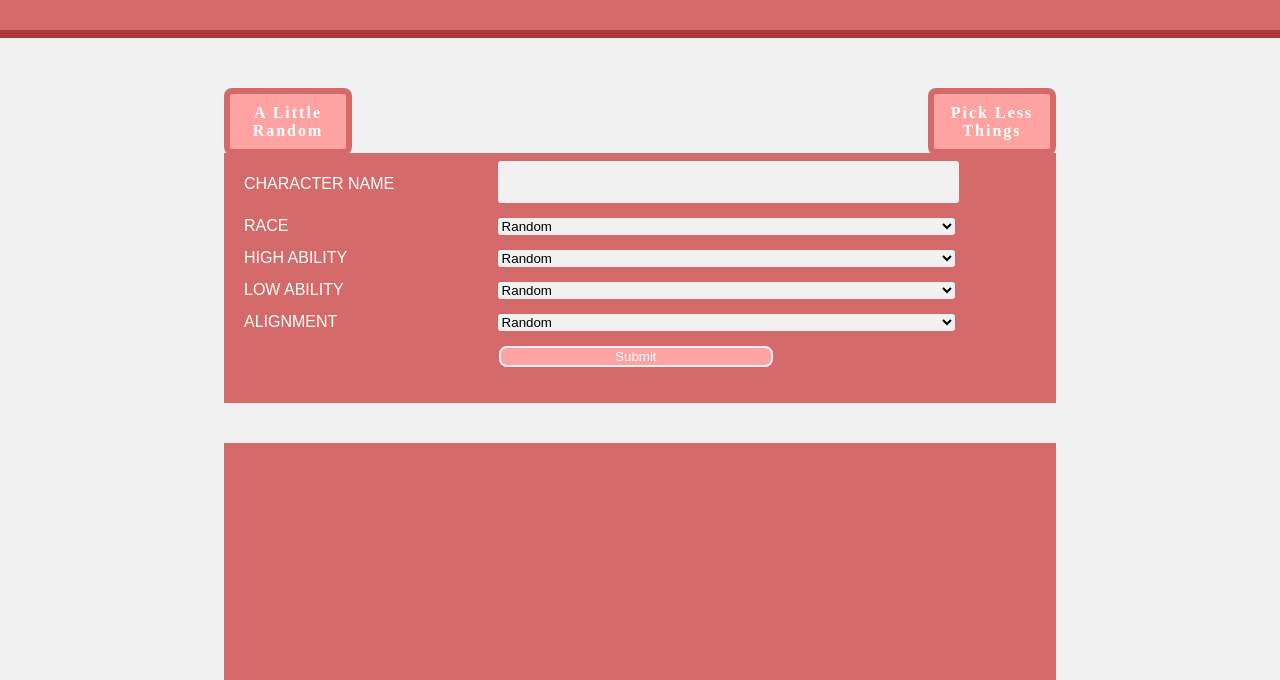
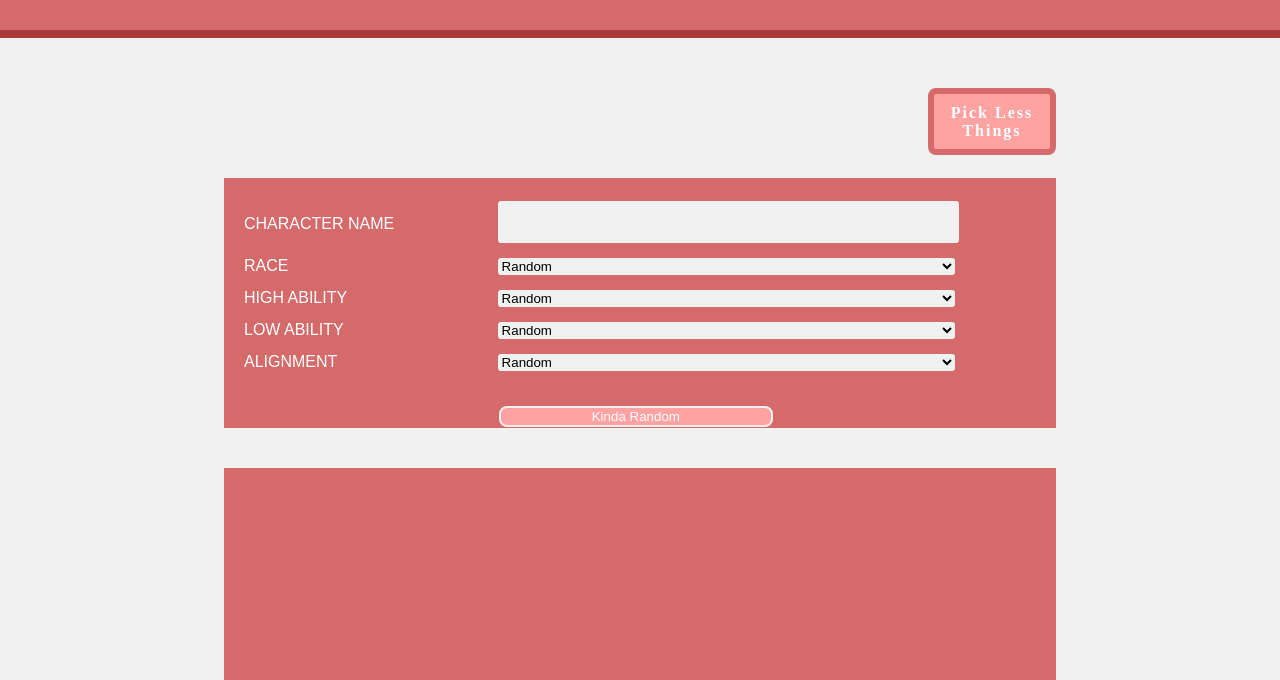
Before and after one commit to GarettLevine/dnd_app, a plain HTML site: page index.html in a window 1280 px wide. Both pictures are taken after a click on the element "Pick a Few Things". Shown: the part 120-800 px from the top of the page. Drawn offline with nearby package versions, Linux system fonts and the light colour scheme.

Commit message:
Changed button layout
changed button layout and onClick function of the form display button
to fade in/out more elegantly.

```diff
--- a/CSS/main.css
+++ b/CSS/main.css
@@ -63,7 +63,7 @@ header h1, footer h1 {
   height: 250px;
   display: none;
   margin: auto;
-  margin-top: 0px;
+  margin-top: 25px;
 }
 
 .npc_info_wrapper {
@@ -87,7 +87,7 @@ header h1, footer h1 {
 }
 
 form {
-  padding-top: 20px;
+  padding-top: 35px;
 }
 
 form select,
@@ -127,6 +127,7 @@ form hr {
 
 input[type=submit] {
   width: 33%;
+  margin-top: 35px;
   margin-left: 33%;
 
   color: #fff;
--- a/JS/app.js
+++ b/JS/app.js
@@ -122,15 +122,33 @@ function buttonTextChange(message1, message2, buttonSelect) {
 }
 
 //BUTTON CLICKS
+$('#submitButton').click( function() {
+  event.preventDefault();
+  npcCharacterCreate();
+  appendCharacterToPage();
+});
+ //end of submitButton click
 $('#generate_button').click( function() {
   npcCharacterCreate();
   appendCharacterToPage();
-  console.log($('#npc_FormName').val())
 }); //end of click
 
 $('#preset_button').click( function() {
   $(".form_container").fadeToggle("400", function() {
-    buttonTextChange("A Little Random", "Completly Random", '#generate_button');
+    //define button layout
+    var buttonLayoutStyle = $(".button_container").css("justify-content", "space-between");
+    buttonLayoutStyle;
+    //hide generate button
+    $("#generate_button").fadeToggle( function()
+    {
+      if (formVisibility() === true) {
+        //change button layout
+      $(".button_container").css("justify-content", "flex-end");
+    } else {
+        //maintain origional layout
+      buttonLayoutStyle;
+    }
+  }); //end of fadeToggle
     buttonTextChange("Pick Less Things", "Pick a few Things", '#preset_button');
     formReset();
   }); //end of toggle
--- a/index.html
+++ b/index.html
@@ -17,7 +17,6 @@
       <div class="button_container">
         <div id="generate_button" class="generate_button">Completely Random</div>
         <div id="preset_button" class="generate_button">Pick a Few Things</div>
-
       </div>
 
       <section class="form_container">
@@ -32,7 +31,7 @@
             <select id="npc_LowAbility_Selection"></select>
             <label>Alignment</label>
             <select id="npc_Alignment_Selection"></select>
-            <input type="submit" name="submit">
+            <input type="submit" name="submit" value="Kinda Random" id="submitButton">
           </form>
         </section>
 
```
